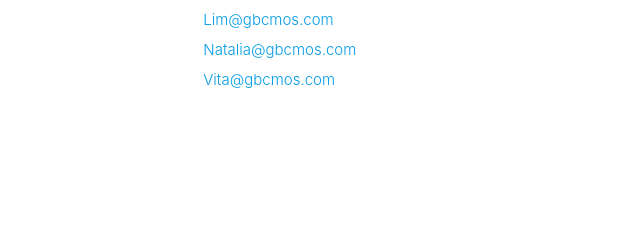
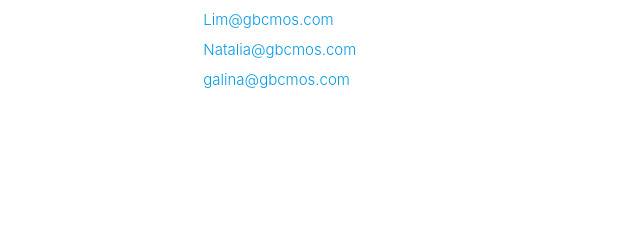
Before and after one commit to klishevich/gbcmos, a plain HTML site: page contacts.html in a window 1280 px wide. Shown: the part 434-674 px from the top of the page, 0-640 px from the left. Drawn offline with nearby package versions, Linux system fonts and the light colour scheme.

Commit message:
new email

```diff
--- a/contacts.html
+++ b/contacts.html
@@ -54,7 +54,7 @@
           <p class="light">
             <a href="mailto: lim@gbcmos.com">Lim@gbcmos.com</a><br/>
             <a href="mailto: natalia@gbcmos.com">Natalia@gbcmos.com</a><br/>
-            <a href="mailto: vita@gbcmos.com">Vita@gbcmos.com</a></p>
+            <a href="mailto: galina@gbcmos.com">galina@gbcmos.com</a></p>
         </div>
         <div class="col l6 center my-lotte-1">
           <img src="img/lotte2.jpg" class="responsive-img" />
```
